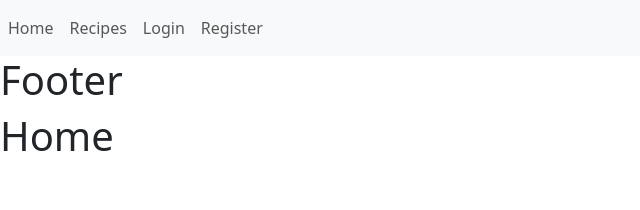
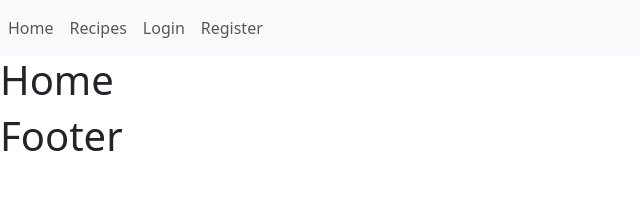
Before and after one commit to joyy-frontend/recipe-book, a React (Create React App) app: page / in a window 1280 px wide. Shown: the top 210 px of the page, without its empty margins (0-640 px from the left). Built offline with nearby package versions, Linux system fonts and the light colour scheme.

Commit message:
fix: fixed Route address

```diff
--- a/src/App.js
+++ b/src/App.js
@@ -32,9 +32,9 @@ export default function App(){
 
   return(
     <BrowserRouter>
-      <Master isLoggedIn={isLoggedIn} onLogout={handleLogout} />
       <Routes>
-        <Route path="/" element={<Home />} />
+        <Route path="/" element={<Master isLoggedIn={isLoggedIn} onLogout={handleLogout} />}>
+          <Route index element={<Home />} />
           <Route path="login" element={<Login onLogin={handleLogin} />} />
           <Route path="register" element={<Register />} />
           <Route path="mypage" element={isLoggedIn ? <Mypage /> : <Login onLogin={handleLogin} />} />
@@ -43,6 +43,7 @@ export default function App(){
             <Route path="new" element={<RecipePost />} />
           </Route>
         <Route path="*" element={<Nopage />} />
+        </Route>
       </Routes>
     </BrowserRouter>
   )
```
Lines whose indentation alone changed are shown as unchanged.
